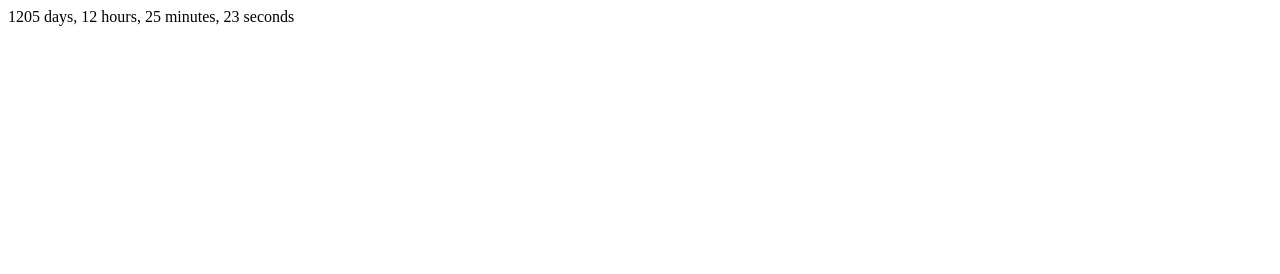
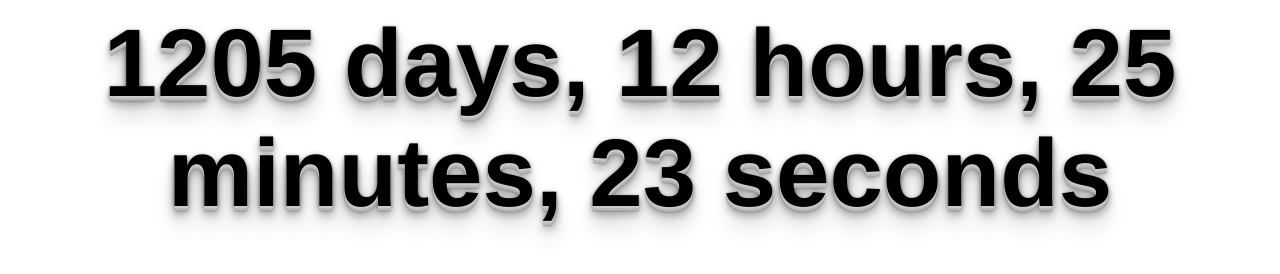
Before and after one commit to CallaJun/darlene, a plain HTML site: page index.html in a window 1280 px wide. Drawn offline with Linux system fonts and the light colour scheme.

Commit message:
CSSed text

```diff
--- a/style.css
+++ b/style.css
@@ -1,3 +1,22 @@
 body {
+	text-align: center;
+}
 
+#countdown {
+	bcolor: #fff;
+	font-size: 6em;
+	font-weight: bold;
+	font-family: Helvetica;
+	text-shadow: 0 1px 0 #ccc,
+		0 2px 0 #c9c9c9,
+		0 3px 0 #bbb,
+		0 4px 0 #b9b9b9,
+		0 5px 0 #aaa,
+		0 6px 1px rgba(0,0,0,.1),
+		0 0 5px rgba(0,0,0,.1),
+		0 1px 3px rgba(0,0,0,.3),
+		0 3px 5px rgba(0,0,0,.2),
+		0 5px 10px rgba(0,0,0,.25),
+		0 10px 10px rgba(0,0,0,.2),
+		0 20px 20px rgba(0,0,0,.15);
 }
```
